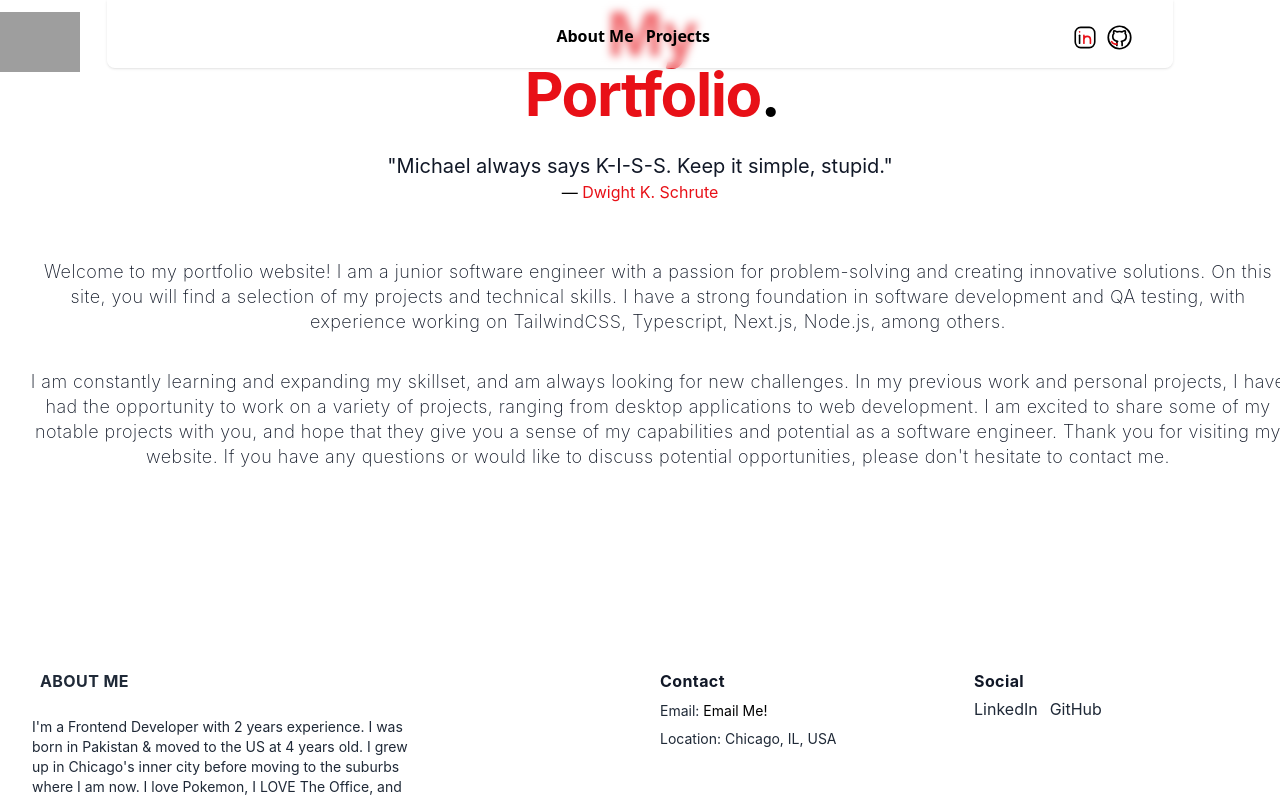
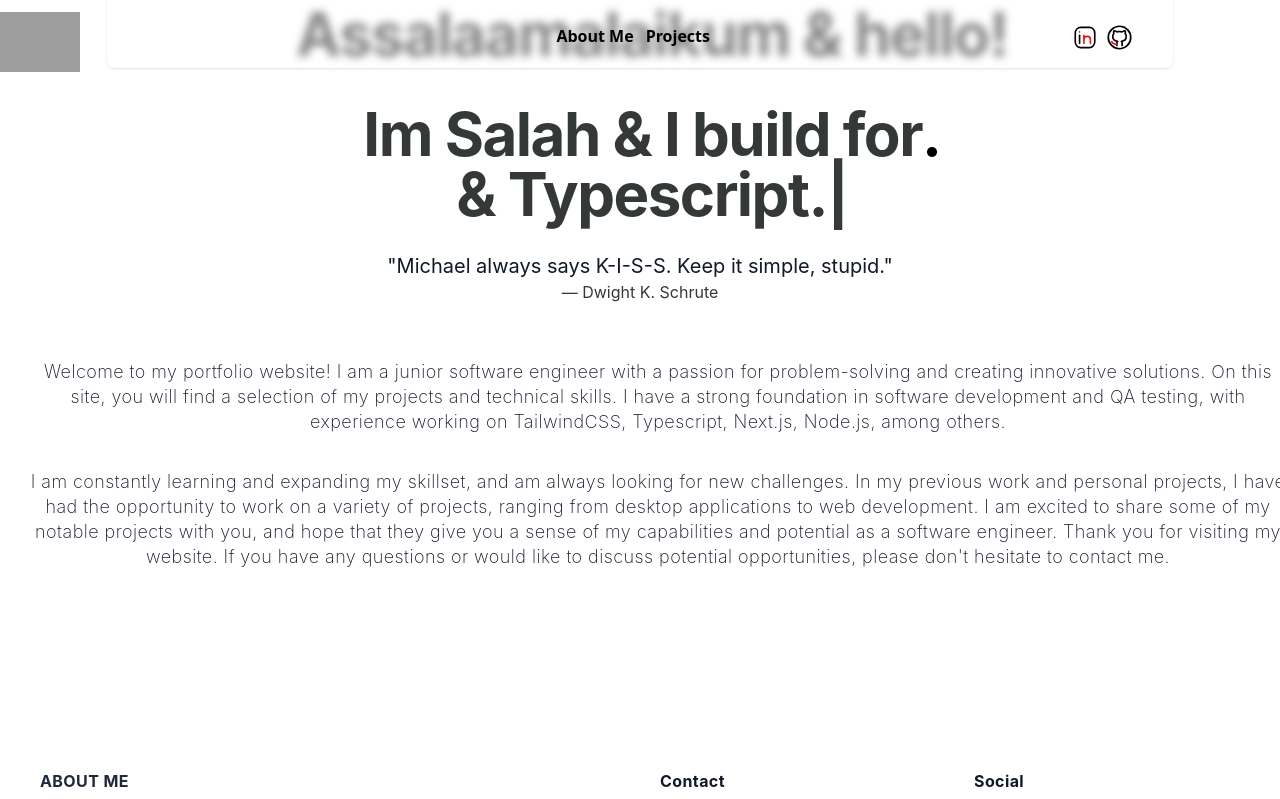
Before and after one commit to salahraja/portfolio, a Next.js app: page / in a window 1280 px wide. Shown: the top 799 px of the page. Built offline with nearby package versions, Linux system fonts and the light colour scheme; grey boxes are pictures that could not be loaded.

Commit message:
initial typewriter effect set up

```diff
--- /dev/null
+++ b/components/typewriter.tsx
@@ -0,0 +1,33 @@
+import React from "react";
+import Typed from "typed.js";
+
+function TypeWriter() {
+  // Create reference to store the DOM element containing the animation
+  const el = React.useRef(null);
+
+  React.useEffect(() => {
+    const typed = new Typed(el.current, {
+      strings: [
+        "The <i>web</i>.",
+        "&amp; TailwindCSS.",
+        "&amp; Next.js.",
+        "&amp; Typescript.",
+        "&amp; React.",
+      ],
+      typeSpeed: 50,
+    });
+
+    return () => {
+      // Destroy Typed instance during cleanup to stop animation
+      typed.destroy();
+    };
+  }, []);
+
+  return (
+    <div className="App">
+      <span ref={el} />
+    </div>
+  );
+}
+
+export default TypeWriter;
--- a/next.config.js
+++ b/next.config.js
@@ -2,13 +2,14 @@
 const nextConfig = {
   reactStrictMode: true,
   swcMinify: true,
-}
+};
 
-module.exports = nextConfig
+module.exports = nextConfig;
 
 module.exports = {
   images: {
     deviceSizes: [640, 750, 828, 1080, 1200, 1920, 2048, 3840],
-    imageSizes: [16, 32, 48, 64, 96, 128, 256, 384]
+    imageSizes: [16, 32, 48, 64, 96, 128, 256, 384],
   },
-}
+  cssModules: true,
+};
--- a/pages/index.tsx
+++ b/pages/index.tsx
@@ -5,6 +5,7 @@ import styles from "../styles/Home.module.css";
 import NavBar from "../components/nav";
 import Footer from "../components/footer";
 import Link from "next/link";
+import TypeWriter from "../components/typewriter";
 
 const Home = () => {
   const [mounted, setMounted] = useState(false);
@@ -40,24 +41,28 @@ const Home = () => {
           <div className="text-center ">
             <div>
               <div className="pl-6">
-                <h1 className="text-4xl text-center mb-2 font-bold tracking-tight text-[#e81017] sm:text-5xl md:text-6xl">
-                  <span className="max-[640px]:pt-[9.7vh] block xl:inline ">
-                    My
-                  </span>{" "}
-                  <span className="block">
-                    Portfolio<div className="inline text-black">.</div>
+                <h1 className="text-4xl text-center mb-2 font-bold tracking-tight dark:text-[#f5f5f5] text-[#353935] sm:text-5xl md:text-6xl">
+                  <h2 className="max-[640px]:pt-[9.7vh] block xl:inline">
+                    Assalaamalaikum & hello!
+                  </h2>{" "}
+                  <span className="block pt-10">
+                    Im Salah & I build for
+                    <div className="inline text-black">.</div>
                   </span>
+                  <TypeWriter />
                 </h1>{" "}
               </div>
               <div className="text-center whitespace-nowrap inline-block max-w-sm text-base text-gray-900 sm:text-lg md:mt-5 md:max-w-3xl md:text-xl">
-                <div className="inline text-light dark:text-white">
+                <div className="inline text-light dark:text-[#f5f5f5]">
                   &quot;Michael always says K-I-S-S. Keep it simple,
                   stupid.&quot;
                 </div>
               </div>
-              <div className="text-[#e81017]">
-                <div className="text-black inline">{"— "} </div>Dwight K.
-                Schrute
+              <div className="dark:text-[#f5f5f5] text-[#353935]">
+                <div className="dark:text-[#f5f5f5] text-[#353935] inline">
+                  {"— "}{" "}
+                </div>
+                Dwight K. Schrute
               </div>
             </div>
           </div>
--- a/tailwind.config.js
+++ b/tailwind.config.js
@@ -6,6 +6,6 @@ module.exports = {
   ],
   theme: {
     extend: {},
+    plugins: [],
   },
-  plugins: [],
-}
+};
```
Also changed, not shown: package.json (+14 -12 lines), 2 other files (tests, documents, lock files or other folders).
